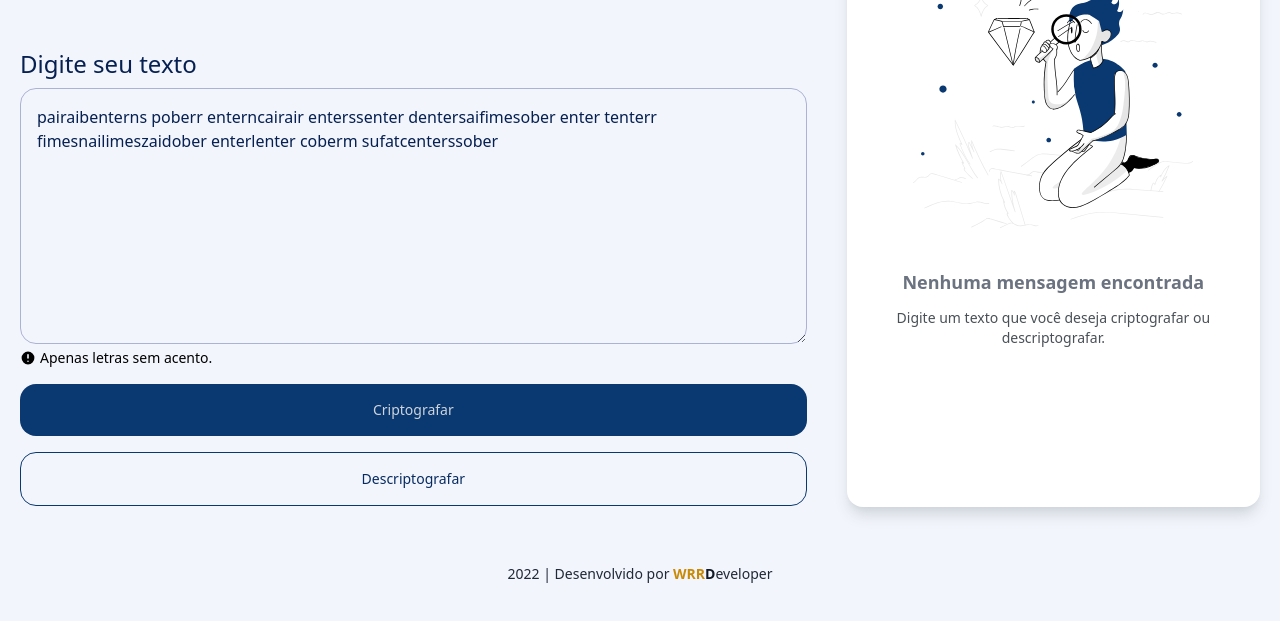
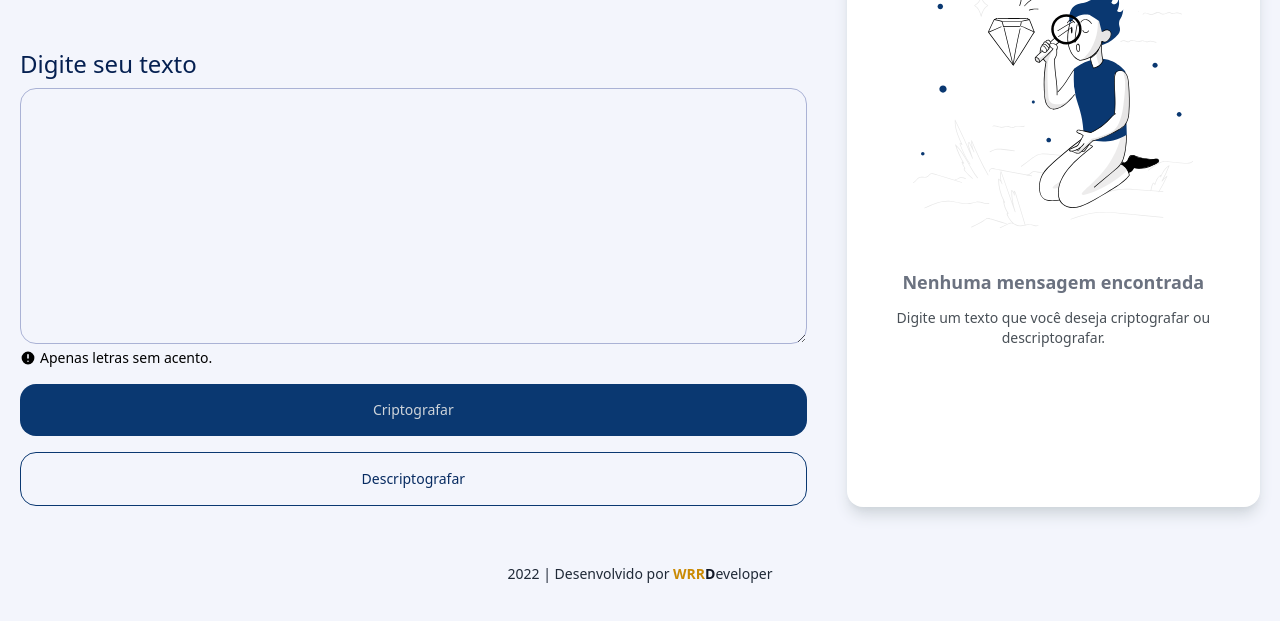
Before and after one commit to wesley-reis/encrypt-alura, a website: page index.html in a window 1280 px wide. Shown: the part 85-706 px from the top of the page. Drawn offline with Linux system fonts and the light colour scheme; files whose address does not match are found by name.

Commit message:
limpando texto padrao do html

```diff
--- a/index.html
+++ b/index.html
@@ -45,8 +45,7 @@
 
                 <textarea id="textArea" autofocus="true" class="bg-blue-50 w-full rounded-2xl border border-gray-100 p-4 text-blue-900 text-base outline-none focus:border-blue-300
                 dark:bg-gray-900 dark:border-gray-700 dark:text-white md:row-span-6 -mt-4 xl:h-[16rem]"
-                    name="text" id="text" cols="30" rows="6">pairaibenterns poberr enterncairair enterssenter dentersaifimesober enter tenterr fimesnailimeszaidober enterlenter coberm sufatcenterssober
-                </textarea>
+                    name="text" id="text" cols="30" rows="6"></textarea>
                 <p class="text-sm font-extralight text-black flex justify-start items-center dark:text-white  -mt-3">
                     <svg xmlns="http://www.w3.org/2000/svg" class="h-4 w-4 mr-1 fill-current" viewBox="0 0 20 20">
                         <path fill-rule="evenodd"
```
